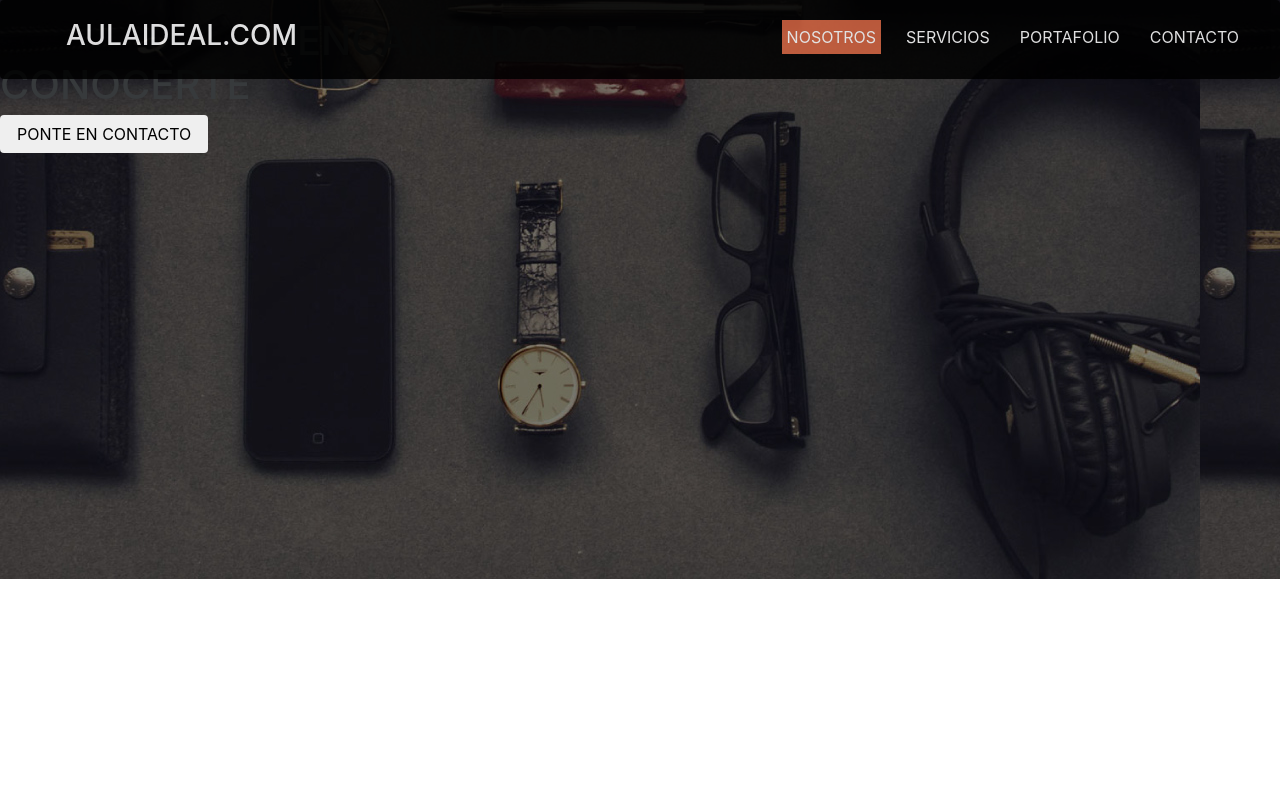
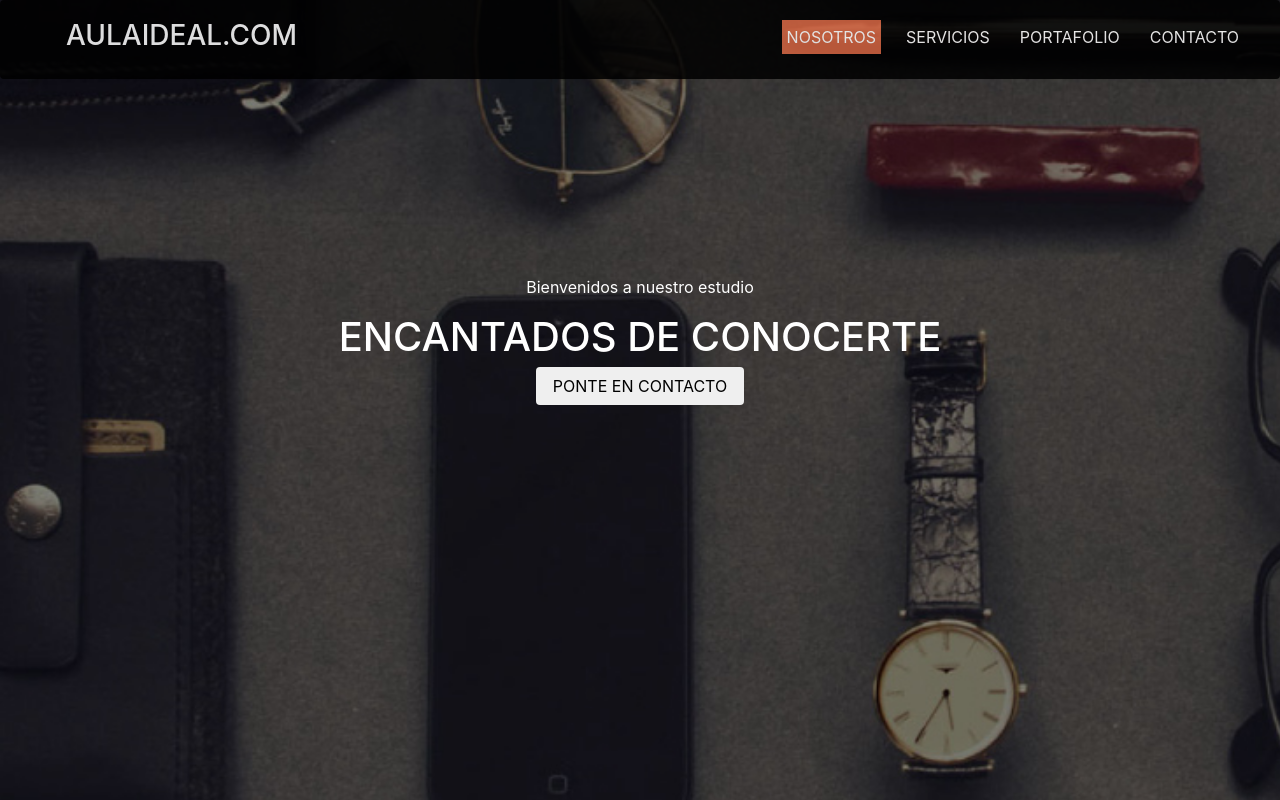
Before and after one commit to JuanDavidGomezRamirez-Campus/SandBox, a plain HTML site: page SandBox/index.html in a window 1280 px wide. Shown: the top 800 px of the page. Drawn offline with Linux system fonts and the light colour scheme.

Commit message:
background repair

```diff
--- a/SandBox/style.css
+++ b/SandBox/style.css
@@ -42,6 +42,13 @@
 .nosotros{
     margin-top: -100px;
     width: 100%;
-    height: 600px;
+    height: 1080px;
+    background-repeat: no-repeat;
+    background-size: cover;
     background-image: url("/images/fondo-bienvenido-grande.jpg");
 }
+.content{
+    text-align: center;
+    margin-top: 200px;
+    color: white;
+}
```
Also changed, not shown: SandBox/index.html (+1 -0 lines).
